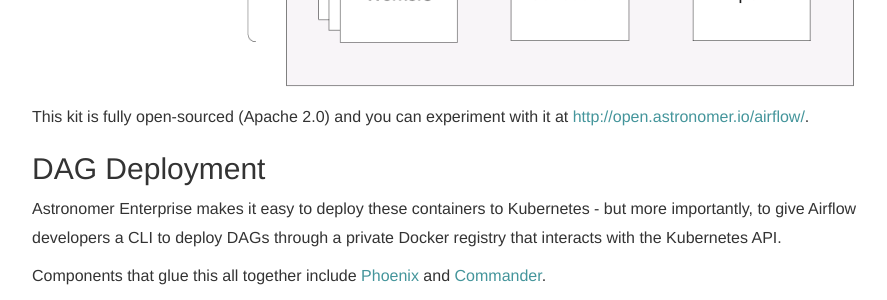
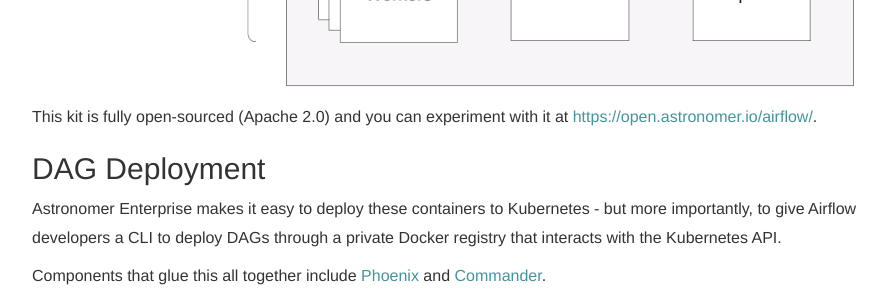
Before and after one commit to skynet/astronomer-ee, a Jekyll site: the page built from docs/pages/airflow.md, in a window 1280 px wide. Shown: the part 982-1282 px from the top of the page, without its empty margins (38-925 px from the left). Built offline with Jekyll 4.4.1, drawn with Linux system fonts in a browser that asks for light colours; nearby versions of some CDN libraries; comment, search, counter and statistics services are not loaded; part of the change alters nothing that is shown.

Commit message:
Use https for open too

```diff
--- a/docs/pages/airflow.md
+++ b/docs/pages/airflow.md
@@ -16,7 +16,7 @@ your own Postgres and Redis database.
 ![Airflow Module]({{ "/assets/img/airflow_module.png" | absolute_url }})
 
 This kit is fully open-sourced (Apache 2.0) and you can experiment with it at
-[http://open.astronomer.io/airflow/](http://open.astronomer.io/airflow/).
+[https://open.astronomer.io/airflow/](https://open.astronomer.io/airflow/).
 
 
 ## DAG Deployment
```
